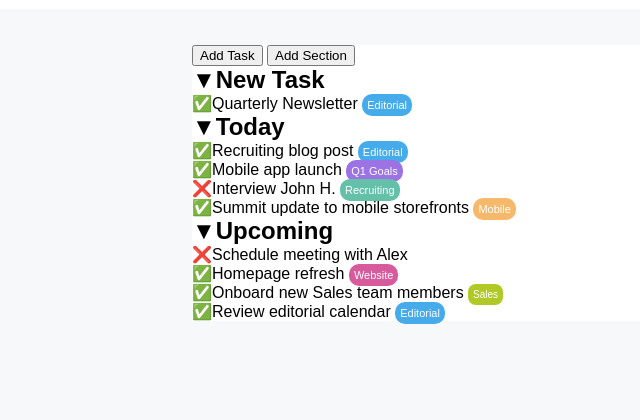
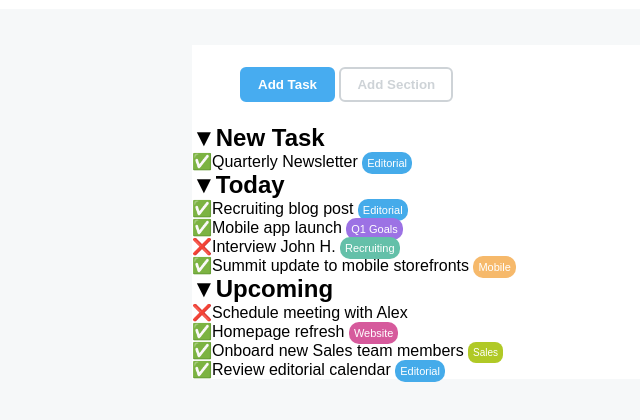
Before and after one commit to michele-pupo/html-css-toboolist, a plain HTML site: page index.html in a window 1280 px wide. Shown: the part 70-490 px from the top of the page, without its empty margins (0-640 px from the left). Drawn offline with Linux system fonts and the light colour scheme.

Commit message:
fine modifiche buttons

```diff
--- a/CSS/style.css
+++ b/CSS/style.css
@@ -59,34 +59,28 @@ main{
 /* fine main */
 
 
-/* article */
-article{
-    background-color: white;
-    width: 80%;
-    margin: auto;
-    padding: 30px;
-    font-family: sans-serif;
+/* buttons */
+#buttons {
+    padding: 22px 48px;
 }
-/* fine article */
 
-/* DA RIVEDERE */
-/* nav */
-nav{
-    border: 50px;
+button{
+    padding: 8px 16px;
+    border-radius: 6px;
+    border: 2px solid #ced3d7;
+    background-color: transparent;
+    color: #ced3d7;
+    font-weight: bold;
 }
-/* fine nav */
 
-/* buttom */
-.button {
-    background-color: #45abea;
-    border-radius: 5px;
+.btn-primary{
+    border-color: #47acf0;
+    background-color: #47acf0;
     color: white;
-    border-color: white;
-    height: 30px;
-    width: 80px;
-    font-size: 10px;
+
+
 }
-/* fine buttom */
+/* fine buttons */
 
 
 /* text */
--- a/index.html
+++ b/index.html
@@ -19,7 +19,7 @@
         <!-- inizio sezione buttons -->
         <section id="buttons">
 
-                <button>Add Task</button>
+                <button class="btn-primary">Add Task</button>
                 <button>Add Section</button>
         </section>
         <!-- fine sezione button -->
```
